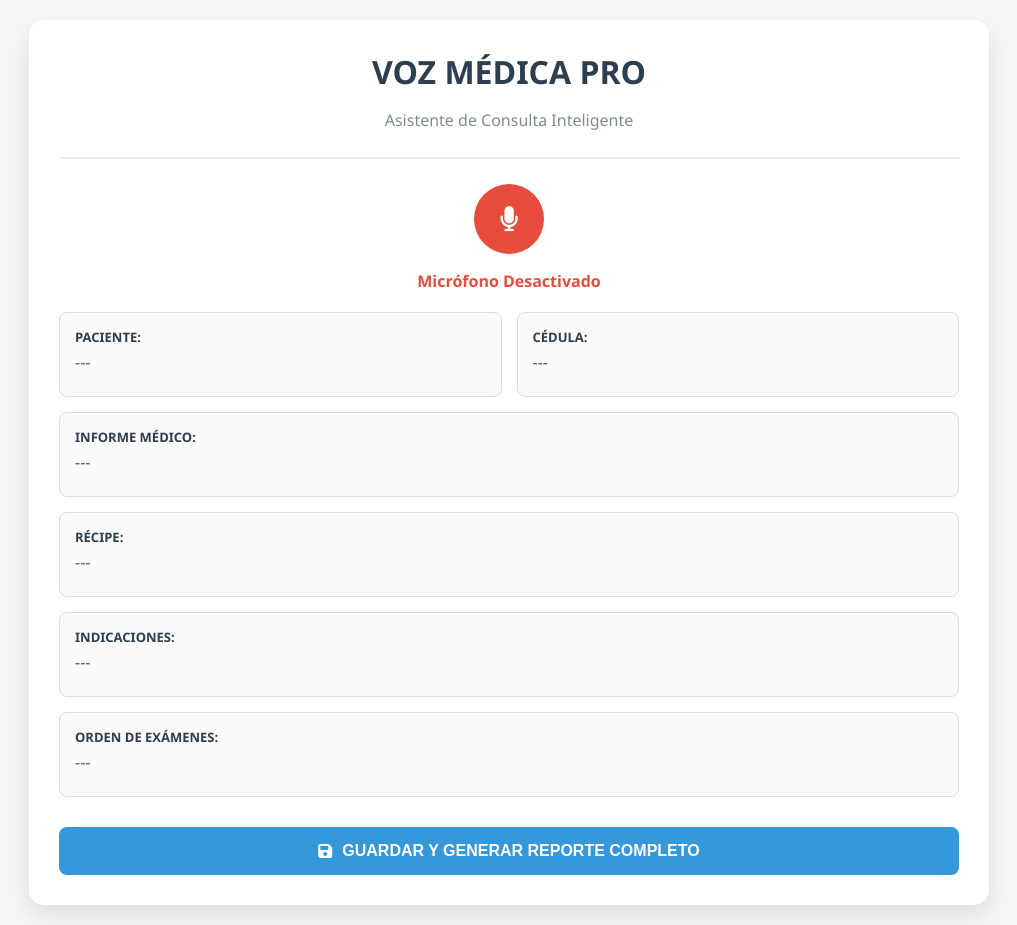
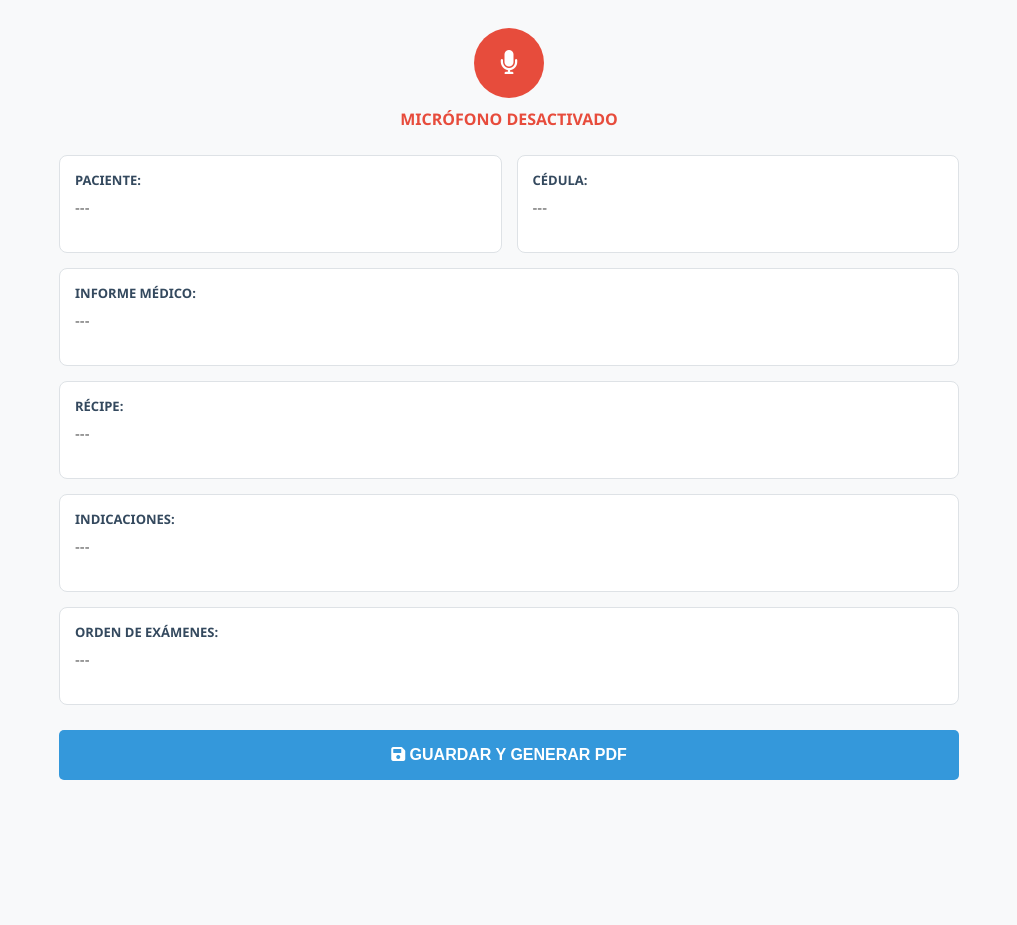
Before and after one commit to YoselinChirinos/voz-medica-app, a Flask app: page / in a window 1280 px wide. Shown: the whole page, without its empty margins (131-1148 px from the left). After the commit the page ends 780 px from the top, so only its background shows below. Run offline with Flask 3, Linux system fonts and the light colour scheme; the visitor is signed in with stand-in values (Sample User, id 1); some libraries are stand-ins or nearby versions.

Commit message:
Add files via upload

```diff
--- a/app.py
+++ b/app.py
@@ -3,12 +3,13 @@ import os
 from supabase import create_client, Client
 
 app = Flask(__name__)
+# Genera una clave segura para las sesiones
 app.secret_key = os.urandom(24)
 
-# CONFIGURACIÓN DE SEGURIDAD
+# SEGURIDAD: Contraseña de acceso al sistema
 PASSWORD_DOCTOR = "medico20262620"
 
-# CONFIGURACIÓN DE SUPABASE
+# CONEXIÓN SUPABASE
 SUPABASE_URL = "https://gzlccjdaxdxrrbaqemgo.supabase.co"
 SUPABASE_KEY = "sb_publishable_Qtzr0MnVTUuMa2_1KoEpFg_bomVqHXI"
 supabase = create_client(SUPABASE_URL, SUPABASE_KEY)
@@ -22,16 +23,16 @@ def login():
         else:
             return '<script>alert("Contraseña incorrecta"); window.location.href="/login";</script>'
 
-    # HTML del Login integrado para evitar Error 500 por falta de archivos
+    # Formulario de seguridad integrado
     return '''
-        <div style="text-align:center; margin-top:100px; font-family:Arial; background:#f4f7f6; height:100vh; padding-top:50px;">
-            <div style="background:white; display:inline-block; padding:40px; border-radius:10px; box-shadow: 0 4px 6px rgba(0,0,0,0.1);">
-                <h2 style="color:#2c3e50;">Voz Médica - Acceso</h2>
+        <div style="text-align:center; margin-top:100px; font-family:sans-serif;">
+            <div style="display:inline-block; padding:50px; border:1px solid #ddd; border-radius:10px; background:white; shadow: 0 4px 8px rgba(0,0,0,0.1);">
+                <h2>🔒 Acceso Médico Requerido</h2>
                 <form method="post">
-                    <input type="password" name="password" placeholder="Contraseña" required
-                           style="padding:12px; width:250px; border:1px solid #ddd; border-radius:5px;">
-                    <br><br>
-                    <button type="submit" style="padding:12px 30px; background:#3498db; color:white; border:none; border-radius:5px; cursor:pointer;">Entrar</button>
+                    <input type="password" name="password" placeholder="Clave de Seguridad" required
+                           style="padding:15px; width:250px; margin-bottom:20px; border-radius:5px; border:1px solid #ccc;">
+                    <br>
+                    <button type="submit" style="padding:10px 30px; background:#e74c3c; color:white; border:none; border-radius:5px; cursor:pointer; font-weight:bold;">ENTRAR</button>
                 </form>
             </div>
         </div>
@@ -39,23 +40,26 @@ def login():
 
 @app.route('/')
 def index():
+    # Si no ha iniciado sesión, no puede ver el panel médico
     if not session.get('autenticado'):
         return redirect(url_for('login'))
     return render_template('index.html')
 
 @app.route('/guardar', methods=['POST'])
 def guardar_datos():
+    # Protección de la API: solo permite guardar si está autenticado
     if not session.get('autenticado'):
-        return jsonify({"status": "error"}), 401
+        return jsonify({"status": "error", "message": "No autorizado"}), 401
+
     try:
         data = request.json
         supabase.table('consultas').insert({
-            "paciente": data.get('paciente', 'N/A'),
-            "cedula": data.get('cedula', 'N/A'),
-            "informe": data.get('informe', ''),
-            "recipe": data.get('recipe', ''),
-            "indicaciones": data.get('indicaciones', ''),
-            "examenes": data.get('examenes', '')
+            "paciente": data.get('paciente'),
+            "cedula": data.get('cedula'),
+            "informe": data.get('informe'),
+            "recipe": data.get('recipe'),
+            "indicaciones": data.get('indicaciones'),
+            "examenes": data.get('examenes')
         }).execute()
         return jsonify({"status": "success"}), 200
     except Exception as e:
--- a/templates/index.html
+++ b/templates/index.html
@@ -2,175 +2,120 @@
 <html lang="es">
 <head>
     <meta charset="UTF-8">
-    <meta name="viewport" content="width=device-width, initial-scale=1.0">
     <title>Voz Médica Pro - Panel de Control</title>
-    <!-- Librerías Críticas -->
     <script src="https://cdnjs.cloudflare.com/ajax/libs/jspdf/2.5.1/jspdf.umd.min.js"></script>
     <link rel="stylesheet" href="https://cdnjs.cloudflare.com/ajax/libs/font-awesome/6.0.0/css/all.min.css">
+    <style>
+        body { font-family: 'Segoe UI', sans-serif; background-color: #f8f9fa; padding: 20px; }
+        .container { max-width: 900px; margin: auto; }
+        .mic-area { text-align: center; margin-bottom: 25px; }
+        .btn-mic { background: #e74c3c; color: white; border: none; width: 70px; height: 70px; border-radius: 50%; font-size: 24px; cursor: pointer; transition: 0.3s; }
+        .btn-mic.active { background: #2ecc71; box-shadow: 0 0 15px #2ecc71; }
+        .status { color: #e74c3c; font-weight: bold; margin-top: 10px; font-size: 16px; }
 
-    <style>
-        :root { --primario: #3498db; --exito: #2ecc71; --error: #e74c3c; --oscuro: #2c3e50; }
-        body { font-family: 'Segoe UI', Tahoma, Geneva, Verdana, sans-serif; background: #f4f7f6; margin: 0; padding: 20px; }
-        .contenedor { max-width: 900px; margin: auto; background: white; padding: 30px; border-radius: 15px; box-shadow: 0 10px 25px rgba(0,0,0,0.1); }
-        .encabezado { text-align: center; border-bottom: 2px solid #eee; margin-bottom: 25px; padding-bottom: 10px; }
-        .boton-mic { background: var(--error); color: white; border: none; width: 70px; height: 70px; border-radius: 50%; font-size: 25px; cursor: pointer; transition: 0.3s; display: block; margin: 10px auto; }
-        .boton-mic.grabando { animation: pulso 1.5s infinite; background: #c0392b; }
-        @keyframes pulso { 0% { transform: scale(1); box-shadow: 0 0 0 0 rgba(231, 76, 60, 0.7); } 70% { transform: scale(1.1); box-shadow: 0 0 0 15px rgba(231, 76, 60, 0); } 100% { transform: scale(1); } }
-        .cuadricula-campos { display: grid; grid-template-columns: 1fr 1fr; gap: 15px; margin-top: 20px; }
-        .caja-campo { background: #fafafa; padding: 15px; border-radius: 8px; border: 1px solid #ddd; }
-        .caja-campo label { font-weight: bold; color: var(--oscuro); display: block; margin-bottom: 5px; font-size: 13px; text-transform: uppercase; }
-        .resultado-texto { min-height: 30px; color: #555; word-wrap: break-word; font-weight: 500; }
-        .ancho-total { grid-column: span 2; }
-        .acciones { margin-top: 30px; display: flex; flex-direction: column; gap: 10px; }
-        .btn-principal { padding: 15px; border: none; border-radius: 8px; font-size: 16px; font-weight: bold; cursor: pointer; display: flex; align-items: center; justify-content: center; gap: 10px; transition: 0.3s; text-decoration: none; }
-        .btn-pdf { background: var(--primario); color: white; }
-        .btn-wa { background: var(--exito); color: white; display: none; } /* Oculto hasta que se guarde */
+        /* Estilos de tarjetas según image_2e8e11.png */
+        .grid { display: grid; grid-template-columns: 1fr 1fr; gap: 15px; }
+        .card { background: white; padding: 15px; border-radius: 8px; border: 1px solid #dee2e6; }
+        .card label { font-weight: bold; color: #34495e; display: block; margin-bottom: 8px; font-size: 13px; }
+        .content { min-height: 40px; color: #555; font-size: 15px; }
+        .full { grid-column: span 2; }
+
+        .btn-action { margin-top: 25px; display: flex; flex-direction: column; gap: 10px; }
+        .btn-main { padding: 16px; border-radius: 5px; border: none; font-weight: bold; cursor: pointer; text-align: center; font-size: 16px; text-decoration: none; display: block; }
+        .btn-blue { background: #3498db; color: white; width: 100%; }
+        .btn-green { background: #25d366; color: white; display: none; } /* Oculto hasta guardar */
     </style>
 </head>
 <body>
 
-<div class="contenedor">
-    <div class="encabezado">
-        <h1 style="color: var(--oscuro); margin:0;">VOZ MÉDICA PRO</h1>
-        <p style="color: #7f8c8d;">Asistente de Consulta Inteligente</p>
+<div class="container">
+    <div class="mic-area">
+        <button id="start-mic" class="btn-mic"><i class="fas fa-microphone"></i></button>
+        <div id="status-label" class="status">MICRÓFONO DESACTIVADO</div>
     </div>
 
-    <button id="btn-dictar" class="boton-mic"><i class="fas fa-microphone"></i></button>
-    <p id="estado" style="text-align:center; font-weight:bold; color:var(--error);">Micrófono Desactivado</p>
-
-    <div class="cuadricula-campos">
-        <div class="caja-campo"><label>Paciente:</label><div id="val-paciente" class="resultado-texto">---</div></div>
-        <div class="caja-campo"><label>Cédula:</label><div id="val-cedula" class="resultado-texto">---</div></div>
-        <div class="caja-campo ancho-total"><label>Informe Médico:</label><div id="val-informe" class="resultado-texto">---</div></div>
-        <div class="caja-campo ancho-total"><label>Récipe:</label><div id="val-recipe" class="resultado-texto">---</div></div>
-        <div class="caja-campo ancho-total"><label>Indicaciones:</label><div id="val-indicaciones" class="resultado-texto">---</div></div>
-        <div class="caja-campo ancho-total"><label>Orden de Exámenes:</label><div id="val-examenes" class="resultado-texto">---</div></div>
+    <div class="grid">
+        <div class="card"><label>PACIENTE:</label><div id="p-paciente" class="content">---</div></div>
+        <div class="card"><label>CÉDULA:</label><div id="p-cedula" class="content">---</div></div>
+        <div class="card full"><label>INFORME MÉDICO:</label><div id="p-informe" class="content">---</div></div>
+        <div class="card full"><label>RÉCIPE:</label><div id="p-recipe" class="content">---</div></div>
+        <div class="card full"><label>INDICACIONES:</label><div id="p-indicaciones" class="content">---</div></div>
+        <div class="card full"><label>ORDEN DE EXÁMENES:</label><div id="p-examenes" class="content">---</div></div>
     </div>
 
-    <div class="acciones">
-        <button onclick="ejecutarGuardadoYPdf()" class="btn-principal btn-pdf">
-            <i class="fas fa-save"></i> GUARDAR Y GENERAR REPORTE COMPLETO
+    <div class="btn-action">
+        <button onclick="finalizarConsulta()" class="btn-main btn-blue">
+            <i class="fas fa-save"></i> GUARDAR Y GENERAR PDF
         </button>
-        <a id="btn-whatsapp" href="#" class="btn-principal btn-wa" target="_blank">
-            <i class="fab fa-whatsapp"></i> ENVIAR AL PACIENTE POR WHATSAPP
+        <a id="wa-btn" href="#" class="btn-main btn-green" target="_blank">
+            <i class="fab fa-whatsapp"></i> ENVIAR PDF / TEXTO POR WHATSAPP
         </a>
     </div>
 </div>
 
 <script>
-    const btn = document.getElementById('btn-dictar');
-    const estado = document.getElementById('estado');
-
-    // Configuración del Reconocimiento de Voz
+    const btn = document.getElementById('start-mic');
+    const label = document.getElementById('status-label');
     const recognition = new (window.SpeechRecognition || window.webkitSpeechRecognition)();
     recognition.lang = 'es-ES';
     recognition.continuous = true;
 
     btn.onclick = () => {
-        if(btn.classList.contains('grabando')) { recognition.stop(); }
+        if(btn.classList.contains('active')) { recognition.stop(); }
         else { recognition.start(); }
     };
 
-    recognition.onstart = () => { btn.classList.add('grabando'); estado.innerText = "ESCUCHANDO..."; estado.style.color = "#2ecc71"; };
-    recognition.onend = () => { btn.classList.remove('grabando'); estado.innerText = "MICRÓFONO DESACTIVADO"; estado.style.color = "#e74c3c"; };
+    recognition.onstart = () => { btn.classList.add('active'); label.innerText = "ESCUCHANDO..."; label.style.color = "#2ecc71"; };
+    recognition.onend = () => { btn.classList.remove('active'); label.innerText = "MICRÓFONO DESACTIVADO"; label.style.color = "#e74c3c"; };
 
     recognition.onresult = (event) => {
-        const resultado = event.results[event.results.length - 1][0].transcript.toLowerCase();
-
-        // Mapeo inteligente de comandos
-        if(resultado.includes("nombre")) document.getElementById('val-paciente').innerText = resultado.replace("nombre", "").trim();
-        if(resultado.includes("cédula")) document.getElementById('val-cedula').innerText = resultado.replace("cédula", "").trim();
-        if(resultado.includes("informe")) document.getElementById('val-informe').innerText = resultado.replace("informe", "").trim();
-        if(resultado.includes("récipe")) document.getElementById('val-recipe').innerText = resultado.replace("récipe", "").trim();
-        if(resultado.includes("indicaciones")) document.getElementById('val-indicaciones').innerText = resultado.replace("indicaciones", "").trim();
-        if(resultado.includes("exámenes")) document.getElementById('val-examenes').innerText = resultado.replace("exámenes", "").trim();
+        const text = event.results[event.results.length - 1][0].transcript.toLowerCase();
+        if(text.includes("paciente")) document.getElementById('p-paciente').innerText = text.split("paciente")[1].trim();
+        if(text.includes("cédula")) document.getElementById('p-cedula').innerText = text.split("cédula")[1].trim();
+        if(text.includes("informe")) document.getElementById('p-informe').innerText = text.split("informe")[1].trim();
+        if(text.includes("récipe")) document.getElementById('p-recipe').innerText = text.split("récipe")[1].trim();
+        if(text.includes("indicaciones")) document.getElementById('p-indicaciones').innerText = text.split("indicaciones")[1].trim();
+        if(text.includes("exámenes")) document.getElementById('p-examenes').innerText = text.split("exámenes")[1].trim();
     };
 
-    // Función Principal de Guardado y PDF
-    async function ejecutarGuardadoYPdf() {
-        const datosConsulta = {
-            paciente: document.getElementById('val-paciente').innerText,
-            cedula: document.getElementById('val-cedula').innerText,
-            informe: document.getElementById('val-informe').innerText,
-            recipe: document.getElementById('val-recipe').innerText,
-            indicaciones: document.getElementById('val-indicaciones').innerText,
-            examenes: document.getElementById('val-examenes').innerText
+    async function finalizarConsulta() {
+        const d = {
+            paciente: document.getElementById('p-paciente').innerText,
+            cedula: document.getElementById('p-cedula').innerText,
+            informe: document.getElementById('p-informe').innerText,
+            recipe: document.getElementById('p-recipe').innerText,
+            indicaciones: document.getElementById('p-indicaciones').innerText,
+            examenes: document.getElementById('p-examenes').innerText
         };
 
-        try {
-            // 1. Guardar en Supabase a través de tu app.py
-            const respuesta = await fetch('/guardar', {
-                method: 'POST',
-                headers: {'Content-Type': 'application/json'},
-                body: JSON.stringify(datosConsulta)
-            });
+        const res = await fetch('/guardar', {
+            method: 'POST',
+            headers: {'Content-Type': 'application/json'},
+            body: JSON.stringify(d)
+        });
 
-            if(respuesta.ok) {
-                alert("✅ ¡Éxito! Los datos se han guardado en la Base de Datos.");
-
-                // 2. Generar el PDF profesional
-                generarDocumentoPDF(datosConsulta);
-
-                // 3. Activar el botón de WhatsApp
-                activarWhatsApp(datosConsulta);
-            } else {
-                alert("❌ Hubo un problema al guardar en el servidor.");
-            }
-        } catch(e) {
-            alert("❌ Error de conexión: " + e);
+        if(res.ok) {
+            alert("Consulta guardada en Supabase.");
+            crearPDF(d);
+            const wa = document.getElementById('wa-btn');
+            wa.href = `https://wa.me/?text=*REPORTE MÉDICO*%0A*Paciente:* ${d.paciente}%0A*Informe:* ${d.informe}`;
+            wa.style.display = "block";
+        } else {
+            alert("Error de sesión o servidor.");
         }
     }
 
-    function generarDocumentoPDF(d) {
+    function crearPDF(d) {
         const { jsPDF } = window.jspdf;
         const doc = new jsPDF();
-
-        // Estilo del PDF
-        doc.setFontSize(22);
-        doc.setTextColor(52, 152, 219);
-        doc.text("VOZ MÉDICA PRO - REPORTE", 105, 20, { align: "center" });
-
+        doc.setFontSize(20);
+        doc.text("REPORTE MÉDICO", 105, 20, {align:"center"});
         doc.setFontSize(12);
-        doc.setTextColor(0, 0, 0);
         doc.text(`Paciente: ${d.paciente}`, 20, 40);
-        doc.text(`Cédula: ${d.cedula}`, 140, 40);
-
-        doc.setFont("helvetica", "bold");
-        doc.text("INFORME MÉDICO:", 20, 60);
-        doc.setFont("helvetica", "normal");
-        doc.text(d.informe, 20, 70, { maxWidth: 170 });
-
-        doc.setFont("helvetica", "bold");
-        doc.text("RÉCIPE MÉDICO:", 20, 120);
-        doc.setFont("helvetica", "normal");
-        doc.text(d.recipe, 20, 130, { maxWidth: 170 });
-
-        // Segunda página para indicaciones y exámenes
-        doc.addPage();
-        doc.setFontSize(18);
-        doc.text("PLAN DE TRATAMIENTO", 105, 20, { align: "center" });
-
-        doc.setFontSize(12);
-        doc.setFont("helvetica", "bold");
-        doc.text("INDICACIONES:", 20, 40);
-        doc.setFont("helvetica", "normal");
-        doc.text(d.indicaciones, 20, 50, { maxWidth: 170 });
-
-        if(d.examenes.length > 5) {
-            doc.setFont("helvetica", "bold");
-            doc.text("ÓRDEN DE EXÁMENES:", 20, 110);
-            doc.setFont("helvetica", "normal");
-            doc.text(d.examenes, 20, 120, { maxWidth: 170 });
-        }
-
-        doc.save(`Consulta_${d.paciente}.pdf`);
-    }
-
-    function activarWhatsApp(d) {
-        const textoWA = `*REPORTE MÉDICO - VOZ MÉDICA*%0A*Paciente:* ${d.paciente}%0A*Informe:* ${d.informe}%0A*Récipe:* ${d.recipe}%0A*Indicaciones:* ${d.indicaciones}`;
-        const link = document.getElementById('btn-whatsapp');
-        link.href = `https://wa.me/?text=${textoWA}`;
-        link.style.display = "flex";
+        doc.text(`Cédula: ${d.cedula}`, 20, 50);
+        doc.text(`Informe: ${d.informe}`, 20, 70, {maxWidth: 170});
+        doc.text(`Récipe: ${d.recipe}`, 20, 110);
+        doc.save(`${d.paciente}_Consulta.pdf`);
     }
 </script>
 </body>
```
